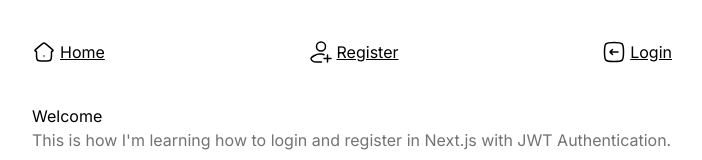
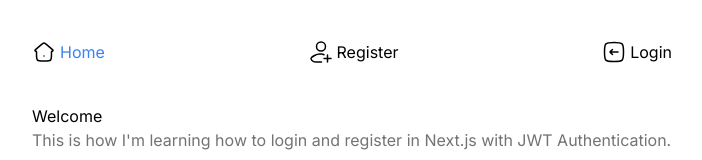
Before and after one commit to forjoa/login-register, a Next.js app: page / in a window 1280 px wide. Shown: the top 160 px of the page, without its empty margins (288-990 px from the left). Built offline with nearby package versions, Linux system fonts and the light colour scheme.

Commit message:
todo: fix next router

```diff
--- a/src/app/layout.tsx
+++ b/src/app/layout.tsx
@@ -1,11 +1,7 @@
 import type { Metadata } from 'next'
 import { Inter } from 'next/font/google'
 import './globals.css'
-import Link from 'next/link'
-import Image from 'next/image'
-import homeIcon from '@/assets/home.svg'
-import loginIcon from '@/assets/login.svg'
-import signUpIcon from '@/assets/signUp.svg'
+import Header from '@/components/Header'
 
 const inter = Inter({ subsets: ['latin'] })
 
@@ -23,21 +19,7 @@ export default function RootLayout({
     <html lang='en'>
       <body className={inter.className}>
         {' '}
-        <header className='mx-auto my-10 w-1/2'>
-          <div className='options-container flex justify-between'>
-            <Link href='/' className='underline flex gap-1'>
-              <Image src={homeIcon} alt='Home icon' /> Home
-            </Link>
-            <Link href='/register' className='underline flex gap-1'>
-              <Image src={signUpIcon} alt='Register icon' />
-              Register
-            </Link>
-            <Link href='/login' className='underline flex gap-1'>
-              <Image src={loginIcon} alt='Login icon' />
-              Login
-            </Link>
-          </div>
-        </header>
+        <Header />
         {children}
       </body>
     </html>
--- /dev/null
+++ b/src/components/Header.tsx
@@ -0,0 +1,45 @@
+'use client'
+import Link from 'next/link'
+import Image from 'next/image'
+import homeIcon from '@/assets/home.svg'
+import loginIcon from '@/assets/login.svg'
+import signUpIcon from '@/assets/signUp.svg'
+import { useRouter } from 'next/router'
+
+const Header = () => {
+  const router = useRouter()
+
+  return (
+    <header className='mx-auto my-10 w-1/2'>
+      <div className='options-container flex justify-between'>
+        <Link
+          href='/'
+          className={`flex gap-1 ${router.pathname === '/' && 'text-blue-500'}`}
+        >
+          {' '}
+          <Image src={homeIcon} alt='Home icon' /> Home
+        </Link>
+        <Link
+          href='/register'
+          className={`flex gap-1 ${
+            router.pathname === '/register' && 'text-blue-500'
+          }`}
+        >
+          <Image src={signUpIcon} alt='Register icon' />
+          Register
+        </Link>
+        <Link
+          href='/login'
+          className={`flex gap-1 ${
+            router.pathname === '/login' && 'text-blue-500'
+          }`}
+        >
+          <Image src={loginIcon} alt='Login icon' />
+          Login
+        </Link>
+      </div>
+    </header>
+  )
+}
+
+export default Header
```
